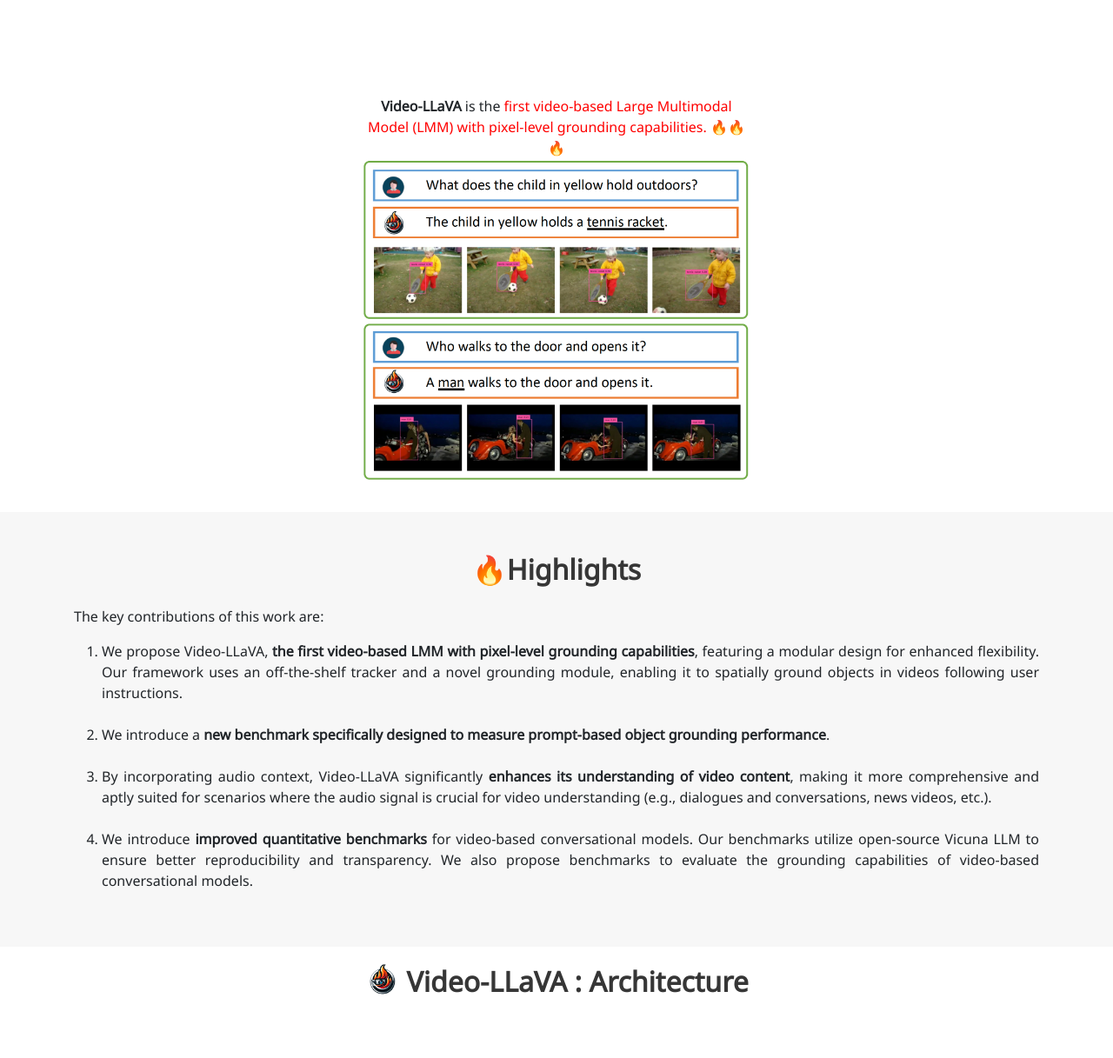
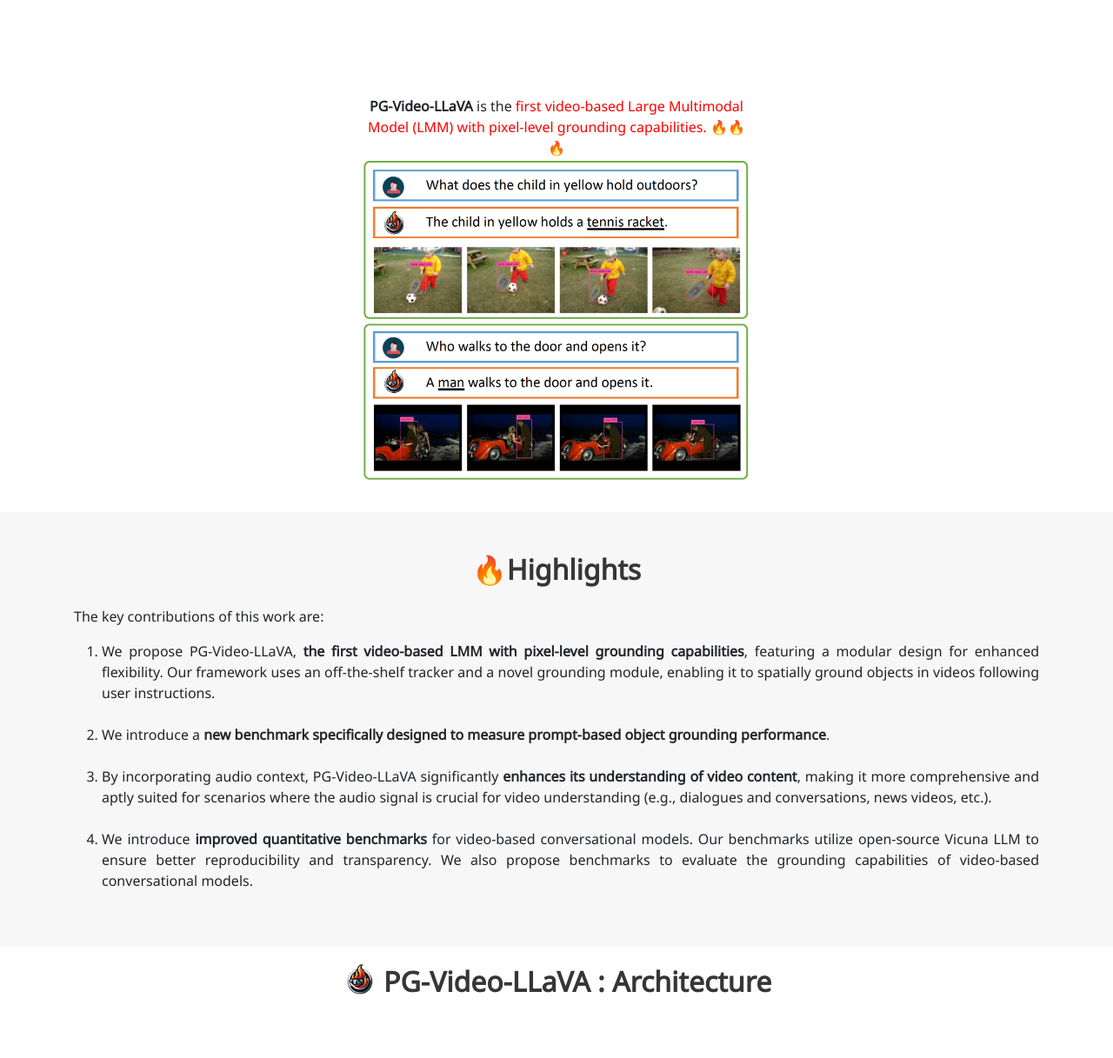
Before and after one commit to mbzuai-oryx/Video-LLaVA, a plain HTML site: page index.html in a window 1280 px wide. Shown: the part 494-1711 px from the top of the page at 87% size. Drawn offline with nearby package versions, Linux system fonts and the light colour scheme; grey boxes are pictures that could not be loaded; some icons are missing; a web font is replaced by a local one.

Commit message:
update title

```diff
--- a/index.html
+++ b/index.html
@@ -3,10 +3,10 @@
 
 <head>
   <meta charset="utf-8">
-  <meta name="description" content="Video-LLaVA: Pixel Grounding in Large Multimodal Video Models">
+  <meta name="description" content="PG-Video-LLaVA: Pixel Grounding in Large Multimodal Video Models">
   <meta name="keywords" content="multimodal chatbot">
   <meta name="viewport" content="width=device-width, initial-scale=1">
-  <title>Video-LLaVA: Pixel Grounding in Large Multimodal Video Models</title>
+  <title>PG-Video-LLaVA: Pixel Grounding in Large Multimodal Video Models</title>
 
   <link rel="stylesheet" href="https://fonts.googleapis.com/css?family=Google+Sans|Noto+Sans|Castoro">
   <link rel="stylesheet" href="https://cdn.jsdelivr.net/npm/bulma@0.9.1/css/bulma.min.css">
@@ -119,7 +119,7 @@
         <div class="columns is-centered">
           <div class="column has-text-centered">
             <img src="images/logos/logo.png" alt="Video-LLaVA_face" width="100">
-            <h1 class="title is-1 publication-title">Video-LLaVA: Pixel Grounding in Large Multimodal Video Models</h1>
+            <h1 class="title is-1 publication-title">PG-Video-LLaVA: Pixel Grounding in Large Multimodal Video Models</h1>
             <div class="is-size-5 publication-authors">
               <!-- First Group of 3 Authors -->
               <div class="author-group">
@@ -199,7 +199,7 @@
       <div class="column is-half" style="display: flex; align-items: flex-start; justify-content: center;">
           <figure style="text-align: center;">
             <figcaption>
-              <b>Video-LLaVA</b> is the <span style="color: red;">first video-based Large Multimodal Model (LMM) with pixel-level grounding capabilities.</span> 🔥🔥🔥
+              <b>PG-Video-LLaVA</b> is the <span style="color: red;">first video-based Large Multimodal Model (LMM) with pixel-level grounding capabilities.</span> 🔥🔥🔥
           </figcaption>
             <img id="teaser" width="100%" src="images/figures/teaser.png">
 
@@ -216,9 +216,9 @@
         <h4 class="subtitle has-text-justified">
             Extending image-based Large Multimodal Models (LMM) to videos is challenging due to the inherent complexity of video data.
             The recent approaches extending image-based LMM to videos either lack the grounding capabilities (e.g., VideoChat, Video-ChatGPT, Video-LLaMA, etc.) or do not utilize the audio-signals for better video understanding (e.g., Video-ChatGPT).
-            Addressing these gaps, we propose Video-LLaVA, the first LMM with pixel-level grounding capability, integrating audio cues by transcribing them into text to enrich video-context understanding.
+            Addressing these gaps, we propose PG-Video-LLaVA, the first LMM with pixel-level grounding capability, integrating audio cues by transcribing them into text to enrich video-context understanding.
             Our framework uses an off-the-shelf tracker and a novel grounding module, enabling it to spatially and temporally ground objects in videos following user instructions.
-            We evaluate Video-LLaVA using video-based generative and question-answering benchmarks and introduce new benchmarks specifically designed to measure prompt-based object grounding performance.
+            We evaluate PG-Video-LLaVA using video-based generative and question-answering benchmarks and introduce new benchmarks specifically designed to measure prompt-based object grounding performance.
             Further, we propose the use of Vicuna over GPT-3.5, as utilized in Video-ChatGPT, for video-based conversation benchmarking, ensuring reproducibility of results, a concern with the proprietary nature of GPT-3.5.
             Our codes, pretrained models, and interactive demo will be made publicly available.
         </h4>
@@ -237,10 +237,10 @@
             The key contributions of this work are:
 
           <ol type="1">
-            <li>We propose Video-LLaVA, <b>the first video-based LMM with pixel-level grounding capabilities</b>, featuring a modular design for enhanced flexibility. Our framework uses an off-the-shelf tracker and a novel grounding module, enabling it to spatially ground objects in videos following user instructions. </li><br>
+            <li>We propose PG-Video-LLaVA, <b>the first video-based LMM with pixel-level grounding capabilities</b>, featuring a modular design for enhanced flexibility. Our framework uses an off-the-shelf tracker and a novel grounding module, enabling it to spatially ground objects in videos following user instructions. </li><br>
 
             <li>We introduce a <b>new benchmark specifically designed to measure prompt-based object grounding performance</b>. </li><br>
-            <li>By incorporating audio context, Video-LLaVA significantly <b>enhances its understanding of video content</b>, making it more comprehensive and aptly suited for scenarios where the audio signal is crucial for video understanding
+            <li>By incorporating audio context, PG-Video-LLaVA significantly <b>enhances its understanding of video content</b>, making it more comprehensive and aptly suited for scenarios where the audio signal is crucial for video understanding
                 (e.g., dialogues and conversations, news videos, etc.). </li><br>
             <li>We introduce <b>improved quantitative benchmarks</b> for video-based conversational models. Our benchmarks utilize open-source Vicuna LLM to ensure better reproducibility and transparency. We also propose benchmarks to evaluate the grounding capabilities of video-based conversational models.</li>
           </ol>
@@ -256,7 +256,7 @@
 <section class="section">
   <div class="columns is-centered has-text-centered">
     <div class="column is-six-fifths">
-      <h2 class="title is-3"><img src="images/logos/logo.png" alt="GLaMM_face" width="40" style="vertical-align: bottom;"> Video-LLaVA : Architecture</h2>
+      <h2 class="title is-3"><img src="images/logos/logo.png" alt="GLaMM_face" width="40" style="vertical-align: bottom;"> PG-Video-LLaVA : Architecture</h2>
     </div>
   </div>
 
@@ -276,7 +276,7 @@
         <figure style="text-align: center;">
           <img id="teaser" width="100%" src="images/figures/1-architecture.png">
           <figcaption>
-            Overview of the Video-LLaVA architecture, showcasing the integration of a CLIP-based visual
+            Overview of the PG-Video-LLaVA architecture, showcasing the integration of a CLIP-based visual
 encoder with a multimodal language model for video understanding. The CLIP visual encoder extracts spatio-temporal features from videos
 by averaging frame-level features across temporal and spatial dimensions. These features are then projected into the LLM’s input space
 using a learnable Multi-Layer Perceptron (MLP). The system features a grounding module for spatially locating textual descriptions within
@@ -307,7 +307,7 @@ with high accuracy.
           <figure style="text-align: center;">
             <img id="teaser" width="100%" src="images/figures/grounding-qual.png">
             <figcaption>
-                Visual representation of the grounding capability of advanced video-conversational capabilities of Video-LLaVA. The highlighted regions in each video frame indicate the model's ability to identify and spatially locate key subjects mentioned in the textual description, such as the giraffe, the statue, and the gymnast on a balance beam.
+                Visual representation of the grounding capability of advanced video-conversational capabilities of PG-Video-LLaVA. The highlighted regions in each video frame indicate the model's ability to identify and spatially locate key subjects mentioned in the textual description, such as the giraffe, the statue, and the gymnast on a balance beam.
             </figcaption>
           </figure>
         </div>
@@ -344,7 +344,7 @@ with high accuracy.
 <section class="section">
     <div class="columns is-centered has-text-centered">
       <div class="column is-six-fifths">
-        <h2 class="title is-3"><img src="images/logos/logo.png" alt="GLaMM_face" width="40" style="vertical-align: bottom;"> Video-ChatGPT vs Video-LLaVA</h2>
+        <h2 class="title is-3"><img src="images/logos/logo.png" alt="GLaMM_face" width="40" style="vertical-align: bottom;"> Video-ChatGPT vs PG-Video-LLaVA</h2>
       </div>
     </div>
 
```
